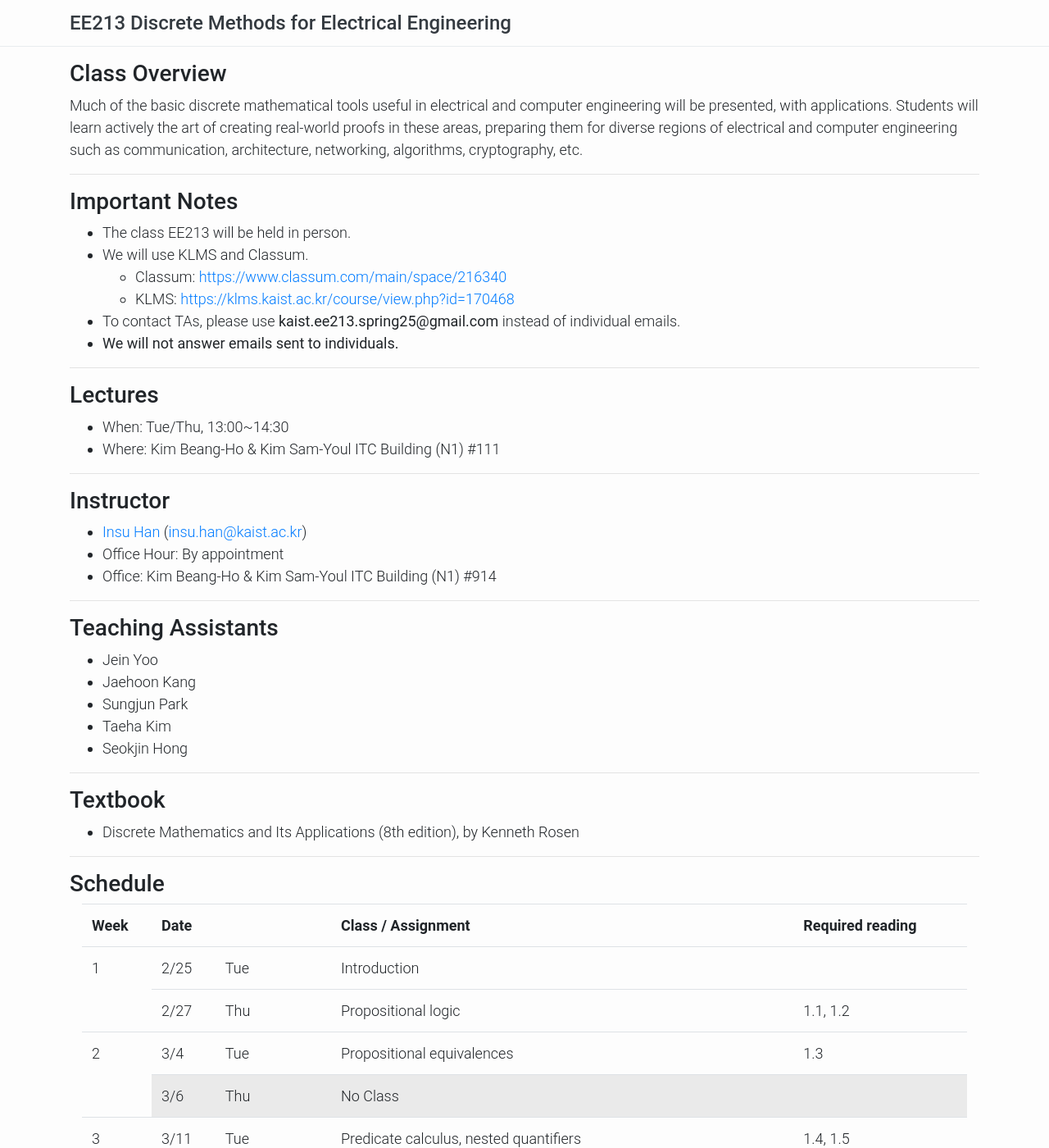
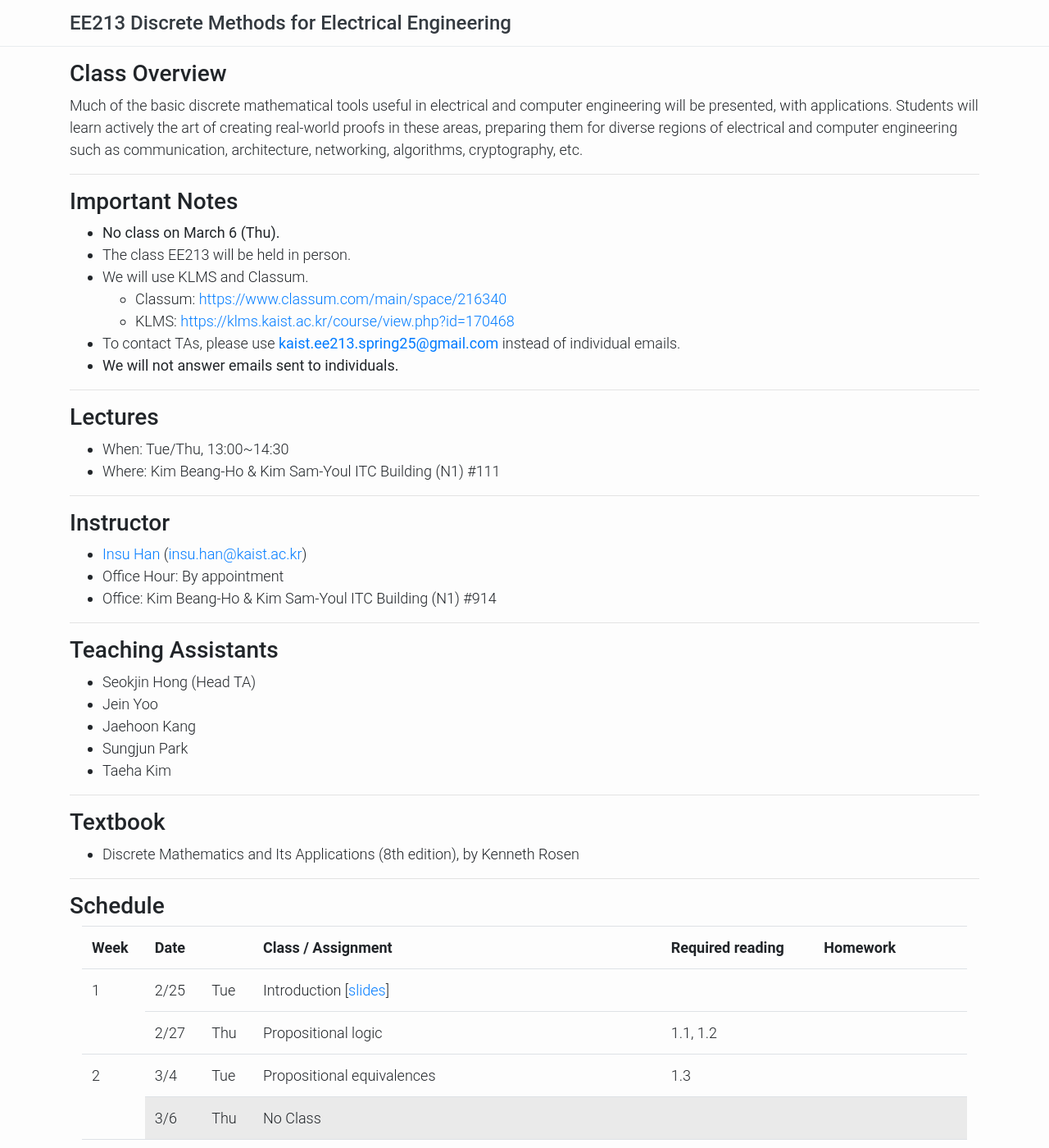
Before and after one commit to kaist-ee213/kaist-ee213.github.io, a Jekyll site: the page built from index.html, in a window 1280 px wide and 1400 px high. Shown: the whole window at 82% size. Built offline with Jekyll 4.4.1, drawn with Linux system fonts in a browser that asks for light colours; the list of posts is cut into pages by our own code.

Commit message:
update slide 0

```diff
--- a/index.html
+++ b/index.html
@@ -10,6 +10,7 @@
 <hr>
 <h3> Important Notes </h3>
 <ul>
+    <li><b>No class on March 6 (Thu).</b></li>
     <li>The class EE213 will be held in person.
       <!--We will also record the lectures and upload the video.-->
     </li>
@@ -20,7 +21,7 @@
     <ul>
       <li>KLMS: <a href="https://klms.kaist.ac.kr/course/view.php?id=170468">https://klms.kaist.ac.kr/course/view.php?id=170468</a> </li>
     </ul>
-    <li>To contact TAs, please use <b>kaist.ee213.spring25@gmail.com</b> instead of individual emails.
+    <li>To contact TAs, please use <b><a href="mailto:kaist.ee213.spring25@gmail.com">kaist.ee213.spring25@gmail.com</a></b> instead of individual emails.
       </li>
     <li><b>We will not answer emails sent to individuals.</b></li>
     <!-- <li>We do not accept late submissions. Please submit assignments before the deadline.   -->
@@ -44,11 +45,11 @@
 <hr>
 <h3> Teaching Assistants </h3>
 <ul>
+    <li>Seokjin Hong (Head TA)</li>
     <li>Jein Yoo</li>
     <li>Jaehoon Kang</li>
     <li>Sungjun Park</li>
     <li>Taeha Kim</li>
-    <li>Seokjin Hong</li>
   </ul>
 <!--
 <p>
@@ -123,16 +124,18 @@
         <tr>
             <th style="width: 5%;">Week</th>
             <th style="width: 5%;">Date</th>
-            <th style="width: 10%;"></th>
+            <th style="width: 5%;"></th>
             <th style="width: 40%;">Class / Assignment</th>
             <th style="width: 15%;">Required reading</th>
+            <th style="width: 15%;">Homework</th>
         </tr>
 
         <tr>
             <td rowspan="2">1</td>
             <td>2/25</td>
             <td>Tue</td>
-            <td>Introduction</td>
+            <td>Introduction [<a href="https://drive.google.com/file/d/1-a-FOBc9zm63a1CEhzo-z2HwgKUjU2yk/view?usp=sharing" target="_blank">slides</a>]</td>
+            <td></td>
             <td></td>
         </tr>
         <tr>
@@ -140,6 +143,7 @@
             <td>Thu</td>
             <td>Propositional logic</td>
             <td>1.1, 1.2</td>
+            <td></td>
         </tr>
         <tr>
             <td rowspan="2">2</td>
@@ -147,11 +151,13 @@
             <td>Tue</td>
             <td>Propositional equivalences</td>
             <td>1.3</td>
+            <td></td>
         </tr>
         <tr>
             <td class="table-active">3/6</td>
             <td class="table-active">Thu</td>
             <td class="table-active">No Class</td>
+            <td class="table-active"></td>
             <td class="table-active"></td>
         </tr>
         <tr>
@@ -160,12 +166,14 @@
             <td>Tue</td>
             <td>Predicate calculus, nested quantifiers</td>
             <td>1.4, 1.5</td>
+            <td></td>
         </tr>
         <tr>
             <td>3/13</td>
             <td>Thu</td>
             <td>Rules of inference</td>
             <td>1.6</td>
+            <td></td>
         </tr>
         <tr>
             <td rowspan="2">4</td>
@@ -173,12 +181,14 @@
             <td>Tue</td>
             <td>Intro to proofs</td>
             <td>1.7</td>
+            <td></td>
         </tr>
         <tr>
             <td>3/20</td>
             <td>Thu</td>
             <td>Proof methods and strategy</td>
             <td>1.8</td>
+            <td></td>
         </tr>
         <tr>
             <td rowspan="2">5</td>
@@ -186,12 +196,14 @@
             <td>Tue</td>
             <td>Sets, set operations</td>
             <td>2.1, 2.2</td>
+            <td></td>
         </tr>
         <tr>
             <td>3/27</td>
             <td>Thu</td>
             <td>Functions</td>
             <td>2.3</td>
+            <td></td>
         </tr>
         <tr>
             <td rowspan="2">6</td>
@@ -199,12 +211,14 @@
             <td>Tue</td>
             <td>Sequences and summations, cardinality of sets, matrices</td>
             <td>2.4, 2.5, 2.6</td>
+            <td></td>
         </tr>
         <tr>
             <td>4/3</td>
             <td>Thu</td>
             <td>Divisibility and modular arithmetic, integer representations, primes&GCD</td>
             <td>4.1, 4.2, 4.3</td>
+            <td></td>
         </tr>
         <tr>
             <td rowspan="2">7</td>
@@ -212,18 +226,21 @@
             <td>Tue</td>
             <td>Mathematical induction, strong induction and well-ordering</td>
             <td>5.1, 5.2</td>
+            <td></td>
         </tr>
         <tr>
             <td>4/10</td>
             <td>Thu</td>
             <td>Recursive definitions and structural induction, recursive algorithms</td>
             <td>5.3, 5.4</td>
+            <td></td>
         </tr>
         <tr>
             <td rowspane="2">8</td>
             <td class="table-success" colspan="1"></td>
             <td class="table-success" colspan="1"></td>
             <td class="table-success" colspan="2">Midterm</td>
+            <td class="table-success" colspan="1"></td>
 
         </tr>
         <tr>
@@ -232,12 +249,14 @@
             <td>Tue</td>
             <td>Basics of counting, the pigeonhole principle</td>
             <td>6.1, 6.2</td>
+            <td></td>
         </tr>
         <tr>
             <td>4/24</td>
             <td>Thu</td>
             <td>Permutations and combinations</td>
             <td>6.3, 6.5</td>
+            <td></td>
         </tr>
         <tr>
             <td rowspan="2">10</td>
@@ -245,12 +264,14 @@
             <td>Tue</td>
             <td>Discrete probability, probability theory</td>
             <td>7.1, 7.2</td>
+            <td></td>
         </tr>
         <tr>
             <td>5/1</td>
             <td>Thu</td>
             <td>Bayes' theorem, expected value, variance</td>
             <td>7.3, 7.4</td>
+            <td></td>
         </tr>
         <tr>
             <td rowspan="2">11</td>
@@ -258,12 +279,14 @@
             <td class="table-active">Tue </td>
             <td class="table-active">No Class (Holiday)</td>
             <td class="table-active"></td>
+            <td class="table-active"></td>
         </tr>
         <tr>
             <td>5/8</td>
             <td>Thu</td>
             <td>Recurrence relations</td>
             <td>8.1, 8.2, 8.3</td>
+            <td></td>
         </tr>
         <tr>
             <td rowspan="2">12</td>
@@ -271,12 +294,14 @@
             <td>Tue</td>
             <td>Inclusion-exclusion</td>
             <td>8.5, 8.6</td>
+            <td></td>
         </tr>
         <tr>
             <td>5/15</td>
             <td>Thu</td>
             <td>Relations and their properties</td>
             <td>9.1, 9.3</td>
+            <td></td>
         </tr>
         <tr>
             <td rowspan="2">13</td>
@@ -284,12 +309,14 @@
             <td>Tue</td>
             <td>Equivalence relations, partial orderings</td>
             <td>9.5, 9.6</td>
+            <td></td>
         </tr>
         <tr>
             <td>5/22</td>
             <td>Thu</td>
             <td>Graphs, terminology, and types</td>
             <td>10.1, 10.2</td>
+            <td></td>
         </tr>
         <tr>
             <td rowspan="2">14</td>
@@ -297,12 +324,14 @@
             <td>Tue</td>
             <td>Isomorphism, connectivity, Euler, Hamilton</td>
             <td>10.3, 10.4, 10.5</td>
+            <td></td>
         </tr>
         <tr>
             <td>5/29</td>
             <td>Thu</td>
             <td>Trees, traversal, spanning trees</td>
             <td>11.1, 11.3, 11.4</td>
+            <td></td>
         </tr>
         <tr>
             <td rowspan="2">15</td>
@@ -310,20 +339,25 @@
             <td>Tue</td>
             <td>TBA</td>
             <td></td>
+            <td></td>
         </tr>
         <tr>
             <td>6/5</td>
             <td>Thu</td>
             <td>TBA</td>
             <td></td>
+            <td></td>
         </tr>
         <tr>
-            <td rowspane="2">16</td>
+            <td rowspane="1">16</td>
             <td class="table-success" colspan="1"></td>
             <td class="table-success" colspan="1"></td>
             <td class="table-success" colspan="2">Final exam</td>
+            <td class="table-success" colspan="1"></td>
         </tr>
-
+        <tr>
+            <td></td>
+        </tr>
     </table>
 </div>
 
```
